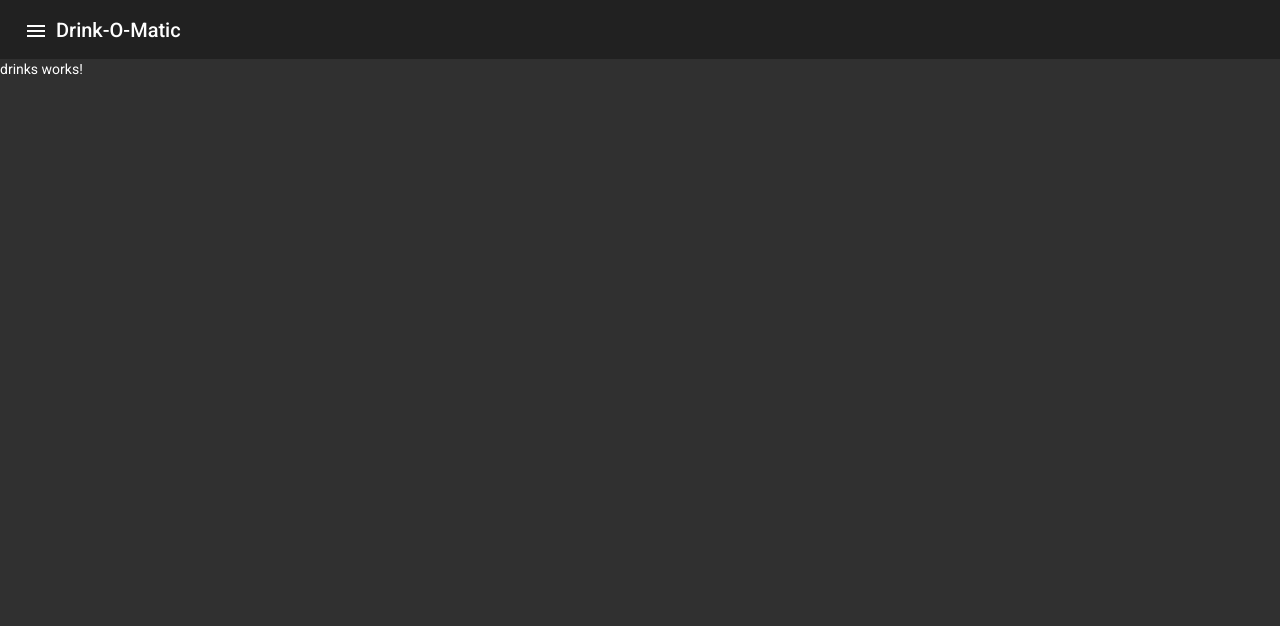
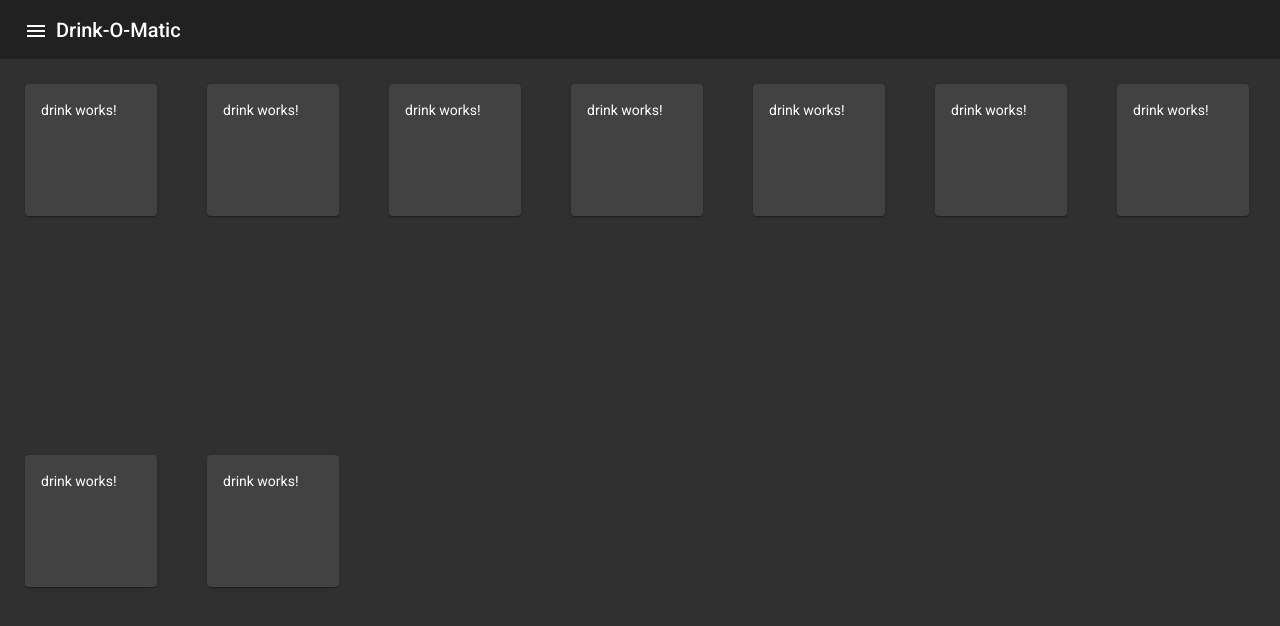
Before and after one commit to umbreon222/drink-o-matic-web-interface, an Angular app: page / in a window 1280 px wide. Shown: the top 626 px of the page. Built offline with nearby package versions, Linux system fonts and the light colour scheme.

Commit message:
Drink component skeleton

```diff
--- a/src/app/app.component.html
+++ b/src/app/app.component.html
@@ -13,7 +13,7 @@
         <button mat-flat-button [routerLink]="'ingredients'" (click)="leftSideNav.toggle()">Ingredients</button>
       </div>
     </mat-sidenav>
-    <mat-sidenav-content>
+    <mat-sidenav-content class="side-nav-content">
       <router-outlet></router-outlet>
     </mat-sidenav-content>
   </mat-sidenav-container>
--- a/src/app/app.component.scss
+++ b/src/app/app.component.scss
@@ -16,4 +16,11 @@
 .side-nav-slideout-container {
     display: flex;
     flex-direction: column;
+    background-color: grey;
 }
+
+.side-nav-content {
+    display: flex;
+    height: 100%;
+    width:100%;
+}
--- a/src/app/app.module.ts
+++ b/src/app/app.module.ts
@@ -9,15 +9,18 @@ import { MatIconModule } from '@angular/material/icon';
 import { MatSidenavModule } from '@angular/material/sidenav';
 import { BrowserAnimationsModule } from '@angular/platform-browser/animations';
 import { IngredientsComponent } from './ingredients/ingredients.component';
+import { MatCardModule } from '@angular/material/card';
 import { PumpsComponent } from './pumps/pumps.component';
 import { DrinksComponent } from './drinks/drinks.component';
+import { DrinkComponent } from './drinks/drink/drink.component';
 
 @NgModule({
   declarations: [
     AppComponent,
     IngredientsComponent,
     PumpsComponent,
-    DrinksComponent
+    DrinksComponent,
+    DrinkComponent
   ],
   imports: [
     BrowserModule,
@@ -26,6 +29,7 @@ import { DrinksComponent } from './drinks/drinks.component';
     MatIconModule,
     MatButtonModule,
     MatSidenavModule,
+    MatCardModule,
     BrowserAnimationsModule
   ],
   providers: [],
--- /dev/null
+++ b/src/app/drinks/drink/drink.component.html
@@ -0,0 +1,3 @@
+<mat-card class="drink-container">
+    <p>drink works!</p>
+</mat-card>
--- /dev/null
+++ b/src/app/drinks/drink/drink.component.scss
@@ -0,0 +1,4 @@
+.drink-container {
+    width: 100px;
+    height: 100px;
+}
--- /dev/null
+++ b/src/app/drinks/drink/drink.component.ts
@@ -0,0 +1,15 @@
+import { Component, OnInit } from '@angular/core';
+
+@Component({
+  selector: 'app-drink',
+  templateUrl: './drink.component.html',
+  styleUrls: ['./drink.component.scss']
+})
+export class DrinkComponent implements OnInit {
+
+  constructor() { }
+
+  ngOnInit(): void {
+  }
+
+}
--- a/src/app/drinks/drinks.component.html
+++ b/src/app/drinks/drinks.component.html
@@ -1 +1,11 @@
-<p>drinks works!</p>
+<div class="drinks-container">
+    <app-drink></app-drink>
+    <app-drink></app-drink>
+    <app-drink></app-drink>
+    <app-drink></app-drink>
+    <app-drink></app-drink>
+    <app-drink></app-drink>
+    <app-drink></app-drink>
+    <app-drink></app-drink>
+    <app-drink></app-drink>
+</div>
--- a/src/app/drinks/drinks.component.scss
+++ b/src/app/drinks/drinks.component.scss
@@ -0,0 +1,14 @@
+:host(app-drinks) {
+    width:100%
+}
+
+.drinks-container {
+    display: flex;
+    flex-wrap: wrap;
+    width: 100%;
+    height: 100%;
+}
+
+app-drink {
+    margin: 25px;
+}
```
Also changed, not shown: 1 other file (tests, documents, lock files or other folders).
